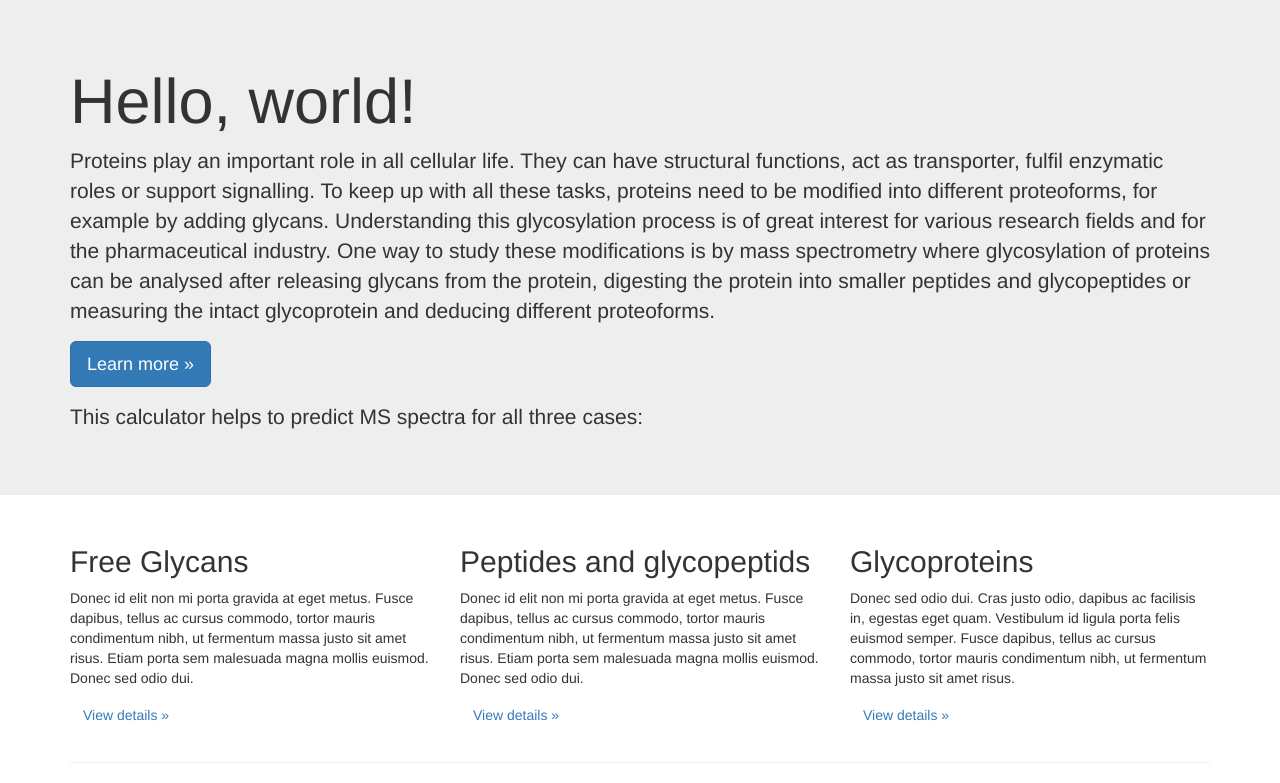
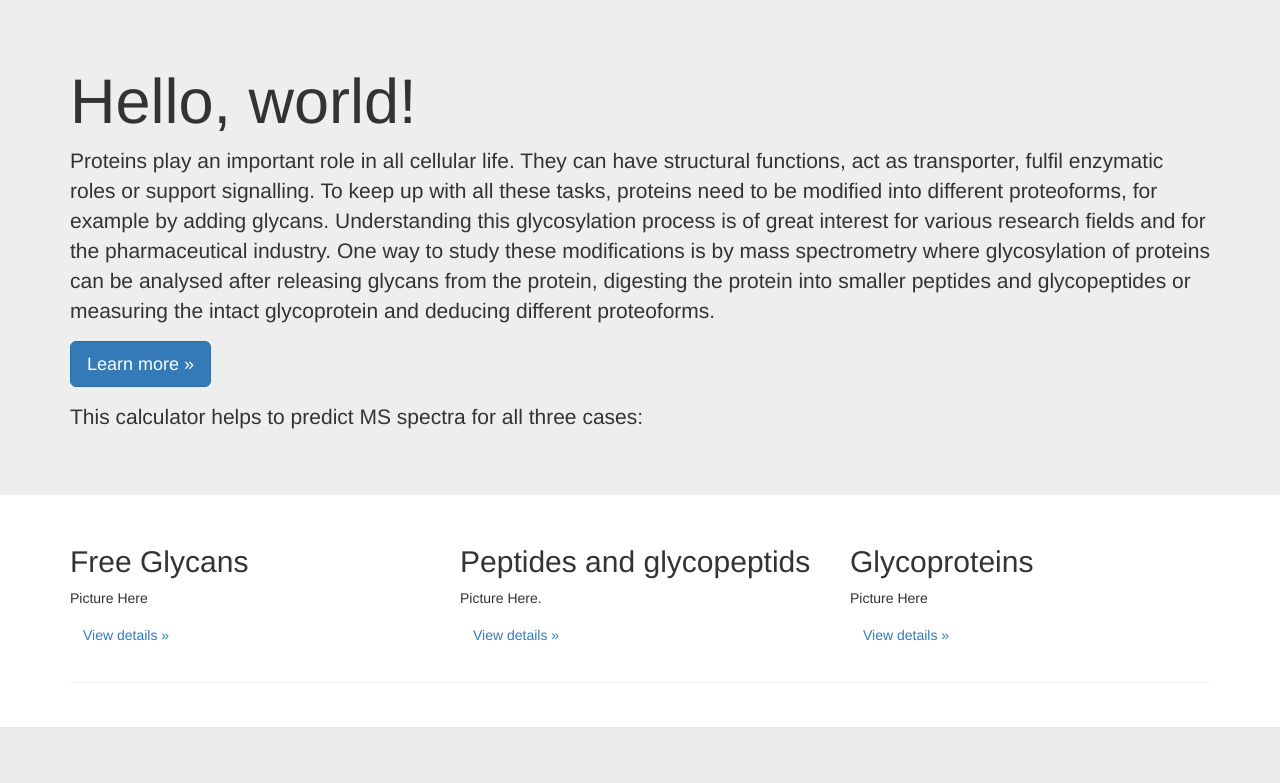
Before and after one commit to christiantill/Glycomass, a Flask app: page / in a window 1280 px wide. Shown: the part 73-856 px from the top of the page. After the commit the page ends 800 px from the top, so only its background shows below. Run offline with Flask 2, Linux system fonts and the light colour scheme; some libraries are stand-ins or nearby versions.

Commit message:
Index update

```diff
--- a/app/templates/index.html
+++ b/app/templates/index.html
@@ -23,23 +23,17 @@ glycopeptides or measuring the intact glycoprotein and deducing different proteo
         <div class="row">
             <div class="col-md-4">
                 <h2>Free Glycans</h2>
-                <p>Donec id elit non mi porta gravida at eget metus. Fusce dapibus, tellus ac cursus commodo, tortor
-                    mauris condimentum nibh, ut fermentum massa justo sit amet risus. Etiam porta sem malesuada magna
-                    mollis euismod. Donec sed odio dui. </p>
+                <p>Picture Here </p>
                 <p><a class="btn btn-secondary" href="#" role="button">View details &raquo;</a></p>
             </div>
             <div class="col-md-4">
                 <h2>Peptides and glycopeptids</h2>
-                <p>Donec id elit non mi porta gravida at eget metus. Fusce dapibus, tellus ac cursus commodo, tortor
-                    mauris condimentum nibh, ut fermentum massa justo sit amet risus. Etiam porta sem malesuada magna
-                    mollis euismod. Donec sed odio dui. </p>
+                <p>Picture Here. </p>
                 <p><a class="btn btn-secondary" href="#" role="button">View details &raquo;</a></p>
             </div>
             <div class="col-md-4">
                 <h2>Glycoproteins</h2>
-                <p>Donec sed odio dui. Cras justo odio, dapibus ac facilisis in, egestas eget quam. Vestibulum id ligula
-                    porta felis euismod semper. Fusce dapibus, tellus ac cursus commodo, tortor mauris condimentum nibh,
-                    ut fermentum massa justo sit amet risus.</p>
+                <p>Picture Here</p>
                 <p><a class="btn btn-secondary" href="#" role="button">View details &raquo;</a></p>
             </div>
         </div>
```
